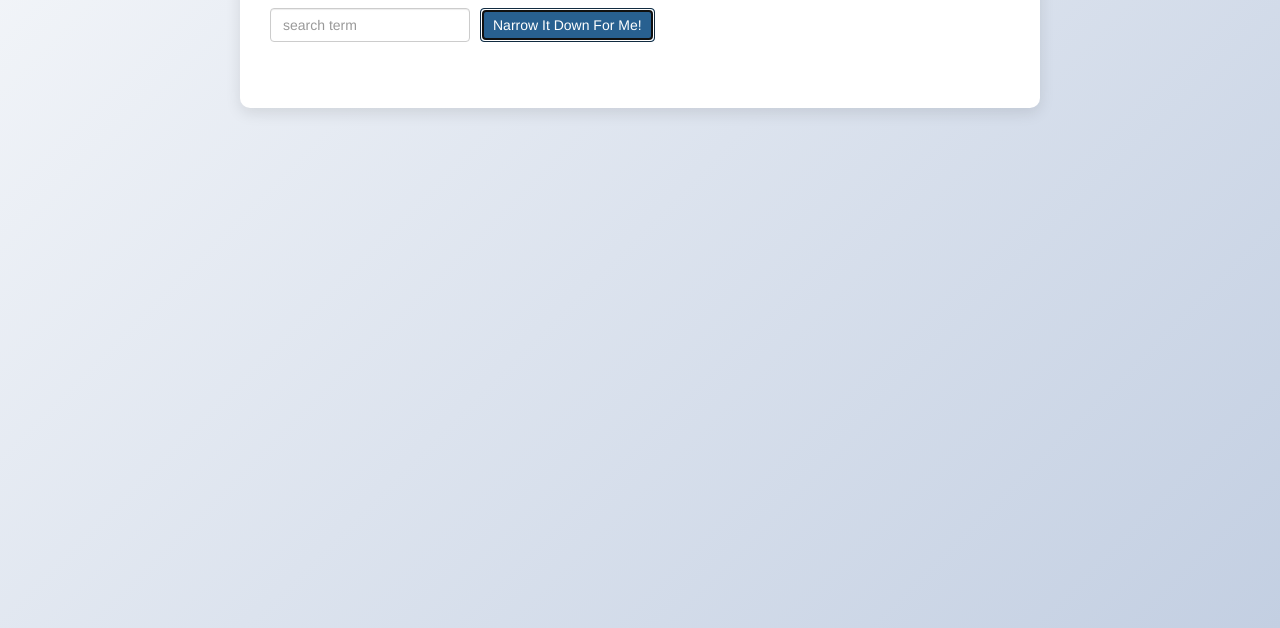
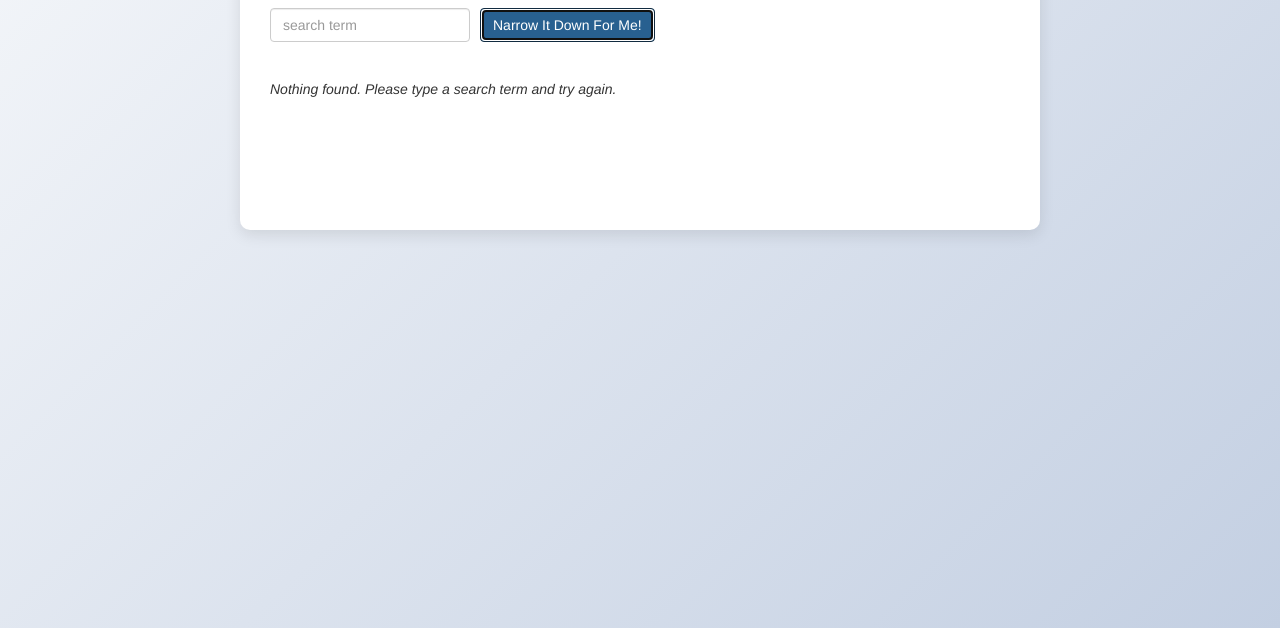
Before and after one commit to melomanab/angular-js, a plain HTML site: page module3-solution/index.html in a window 1280 px wide. Both pictures are taken after a click on the button "Narrow It Down For Me!". Shown: the part 172-800 px from the top of the page. Drawn offline with Linux system fonts and the light colour scheme; no server answers.

Commit message:
Show an error message if nothing found or if the search term is empty

```diff
--- a/module3-solution/app.js
+++ b/module3-solution/app.js
@@ -59,22 +59,32 @@ function NarrowItDownController(MenuSearchService) {
     narrow.message='';
 
     narrow.narrowItDown = function(searchTerm){
-        console.log("Call http service");
+
+        if(narrow.searchTerm === ''){
+            console.log("Seach term empty");
+            narrow.message= "Nothing found. Please type a search term and try again.";
+            return;
+        }
+
+        console.log("Calling the http service");
         var promise = MenuSearchService.getMatchedMenuItems(narrow.searchTerm);
 
         // Set the items once the menu items are load
         promise.then(function(foundItems) {
             console.log("Menu items retrieved");
+            // Reset the error message
+            narrow.message='';
+            // Update the list of menu items within the controller
             narrow.found = foundItems;
 
             if(foundItems.length === 0){
-                console.log('No matched menu items found.');
-                narrow.message='Nothing found';
+                console.log("No matched menu items found.");
+                narrow.message="Nothing found using '" + narrow.searchTerm + "'.Please try again." ;
             }
 
         }).catch(function(error) {
-            console.log('Error fetching menu items: ', error);
-            narrow.message = 'Error fetching menu items. Please try again';
+            console.log("Error fetching menu items: ", error);
+            narrow.message = "Error fetching menu items. Please try again";
         });
     };
 
--- a/module3-solution/index.html
+++ b/module3-solution/index.html
@@ -19,6 +19,9 @@
       <button ng-click="narrow.narrowItDown(narrow.searchTerm);" class="btn btn-primary">Narrow It Down For Me!</button></br>
     </div>
 
+   <div class="error-message" ng-if="narrow.message">
+        {{ narrow.message }}
+   </div>
 
    <!-- <found-items found-items="...." on-remove="...."></found-items> -->
 
--- a/module3-solution/styles/styles.css
+++ b/module3-solution/styles/styles.css
@@ -23,6 +23,10 @@ body {
     padding: 30px;
     border-radius: 10px;
     box-shadow: 0 5px 15px rgba(0, 0, 0, 0.1);
+}
+.error-message {
+    margin-top: 100px;
+    font-style: italic;
 }
 .found-items {
     margin-top: 100px;
```
